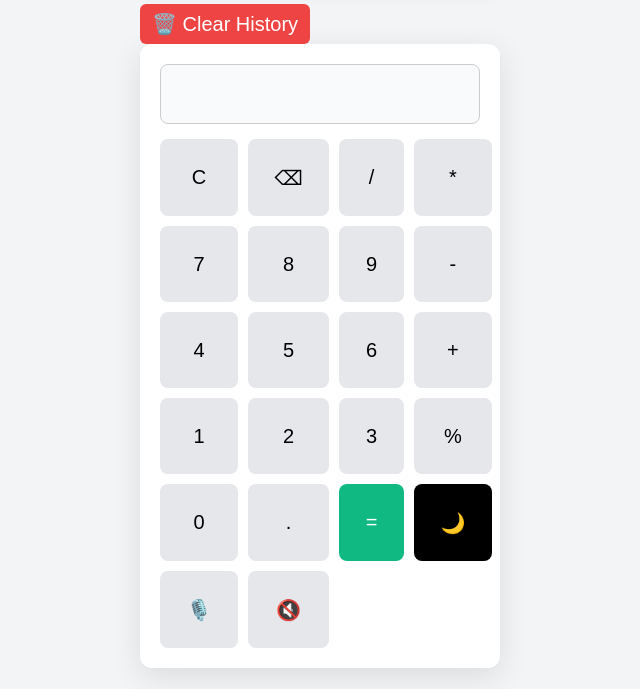
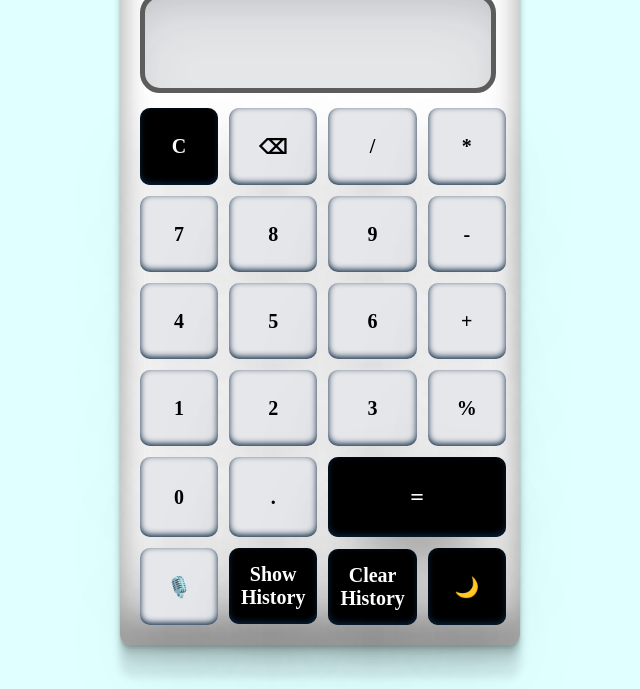
Before and after one commit to Dk5124/dk-calculator, a plain HTML site: page index.html in a window 1280 px wide. Shown: the part 111-800 px from the top of the page, without its empty margins (320-960 px from the left). Drawn offline with Linux system fonts and the light colour scheme.

Commit message:
Add files via upload

```diff
--- a/index.html
+++ b/index.html
@@ -4,30 +4,32 @@
     <meta charset="UTF-8" />
     <meta name="viewport" content="width=device-width, initial-scale=1.0" />
     <title>Calculator</title>
-    <script type="module">
+    <script type="module"></script>
+    <link rel="stylesheet" href="style.css" />
+
+  </head>
+  <body>
+
+
+    <div class="container">
+
+          <div class="history" id="historySection" style="display: none;">
+            <h3>History</h3>
+            <ul id="historyList"></ul>
+          </div>
 
 
 
-  const app = initializeApp(firebaseConfig);
-  const analytics = getAnalytics(app);
-</script>
-
-    <link rel="stylesheet" href="style.css" />
+      <div class="calculator">
+        <div class="display-wrapper">
+  <div class="label">DK CALCULATOR &nbsp;&nbsp;&nbsp;&nbsp;&nbsp;&nbsp;&nbsp;&nbsp;&nbsp;&nbsp;&nbsp;&nbsp;&nbsp;&nbsp;&nbsp;&nbsp;&nbsp;&nbsp;&nbsp;&nbsp;&nbsp;&nbsp;&nbsp;&nbsp;&nbsp;&nbsp;&nbsp;<img src="dklogo.png" alt="logo" width="25" height="25"></div>
+  <input type="text" id="display" disabled />
+</div>
 
 
-  </head>
-  <body>
-    <div class="container">
-        <div class="history">
-  <h3>History</h3>
-  <ul id="historyList"></ul>
-</div>
-<button onclick="clearHistory()" class="clear-history">🗑️ Clear History</button>
-      <div class="calculator">
-        <input type="text" id="display" disabled />
         <div class="buttons">
           <div class="buttons">
-            <button onclick="clearDisplay()">C</button>
+            <button onclick="clearDisplay()" class="C">C</button>
             <button onclick="backspace()">⌫</button>
             <button onclick="appendValue('/')">/</button>
             <button onclick="appendValue('*')">*</button>
@@ -50,12 +52,13 @@
             <button onclick="appendValue('0')">0</button>
             <button onclick="appendValue('.')">.</button>
             <button onclick="calculateResult()" class="equal">=</button>
-            <button onclick="toggleDarkMode()" class="dark-toggle">🌙</button>
+
 
 
             <button onclick="startVoiceInput()">🎙️</button>
-            <button onclick="stopVoiceInput()">🔇</button>
-
+            <button onclick="toggleHistory()" class="toggle-history-btn">Show History</button>
+            <button onclick="clearHistory()" class="clear-history">Clear History</button>
+            <button onclick="toggleDarkMode()" class="dark-toggle">🌙</button>
           </div>
         </div>
       </div>
--- a/script.js
+++ b/script.js
@@ -143,8 +143,11 @@ function startVoiceInput() {
       .replace(/minus/g, "-")
       .replace(/times|into|multiply/g, "*")
       .replace(/divided by|divide/g, "/")
-      .replace(/percent/g, "%")
-      .replace(/point/g, ".");
+      .replace(/percent|percentage/g, "%")
+      .replace(/point/g, ".")
+      .replace(/is equal to/g, "=")
+      .replace(/point/g, ".")
+      .replace(/clear|delete/g, "c");
 
     document.getElementById("display").value = speech;
     calculateResult();
@@ -154,12 +157,7 @@ function startVoiceInput() {
     showNotification("🎤 Voice input failed");
   };
 }
-function stopVoiceInput() {
-  if (recognition) {
-    recognition.abort();
-    showNotification("🔇 Voice input stopped");
-  }
-}
+
 function calculateResult() {
   try {
     let expression = document.getElementById("display").value;
@@ -181,3 +179,12 @@ function speakResult(result) {
   utterance.lang = 'en-US'; // You can change to other languages like 'en-GB', 'fr-FR', etc.
   window.speechSynthesis.speak(utterance);
 }
+function toggleHistory() {
+  const historySection = document.getElementById("historySection");
+  const toggleBtn = document.querySelector(".toggle-history-btn");
+
+  const isVisible = historySection.style.display === "block";
+
+  historySection.style.display = isVisible ? "none" : "block";
+  toggleBtn.textContent = isVisible ? "Show History" : "Close History";
+}
--- a/style.css
+++ b/style.css
@@ -1,21 +1,43 @@
+/* Global Styles */
 * {
   margin: 0;
   padding: 0;
   box-sizing: border-box;
 }
 
+
+
+
+.display-wrapper {
+  display: flex;
+  flex-direction: column;
+  align-items: flex-start;
+  position: relative;
+  width: 100%;
+}
+
+.label {
+  font-family: "Segoe UI", sans-serif;
+  font-size: 20px;
+  color: #000000;
+  margin-left: 15px;
+  margin-bottom: 9px;
+}
+
+
 body {
   font-family: "Segoe UI", sans-serif;
-  background: #f3f4f6;
+  background: lightcyan;
   display: flex;
   justify-content: center;
   align-items: center;
   height: 100vh;
+  color: #333;
 }
 
 .container {
   width: 100%;
-  max-width: 400px;
+  max-width: 440px;
   padding: 20px;
 }
 
@@ -23,52 +45,89 @@ body {
   background: #fff;
   padding: 20px;
   border-radius: 12px;
-  box-shadow: 0 8px 30px rgba(0, 0, 0, 0.1);
+  box-shadow: rgba(0, 0, 0, 0.17) 0px -23px 25px 0px inset, rgba(0, 0, 0, 0.15) 0px -36px 30px 0px inset, rgba(0, 0, 0, 0.1) 0px -79px 40px 0px inset, rgba(0, 0, 0, 0.06) 0px 2px 1px, rgba(0, 0, 0, 0.09) 0px 4px 2px, rgba(0, 0, 0, 0.09) 0px 8px 4px, rgba(0, 0, 0, 0.09) 0px 16px 8px, rgba(0, 0, 0, 0.09) 0px 32px 10px;
 }
 
+/* Display */
 #display {
-  width: 100%;
-  height: 60px;
-  font-size: 24px;
-  padding: 10px;
+  width: 99%;
+  height: 100px;
+  color: black;
+  font-size: 50px;
+  font-family: yata, static;
+  padding: 12px;
   margin-bottom: 15px;
-  border: 1px solid #ccc;
-  border-radius: 8px;
+  border: 5px solid #5c5c5c;
+  border-radius: 20px;
   text-align: right;
-  background-color: #f9fafb;
+  background-color: #e5e7e8;
+  box-shadow: rgba(50, 50, 93, 0.1) 0px 30px 60px -12px inset, rgba(0, 0, 0, 0.1) 0px 18px 36px -18px inset;
 }
 
+/* Buttons */
 .buttons {
   display: grid;
   grid-template-columns: repeat(4, 1fr);
-  gap: 10px;
+  gap: 11px;
 }
 
 button {
   padding: 26.5px;
   font-size: 20px;
+  font-weight: bold;
+  font-family: yata, static;
   background: #e5e7eb;
   border: none;
-    border-radius: 8px;
+    border-radius: 10px;
     grid-template-columns: repeat(4, 1fr);
     cursor: pointer;
     transition: background 0.2s ease;
-    gap: 10px;
+    gap: 100px;
+   box-shadow: rgba(0, 0, 0, 0.25) 0px 50px 100px -20px, rgba(0, 0, 0, 1) 0px 30px 60px -30px, rgba(10, 37, 64, 1) 0px -2px 6px 0px inset;
+
 }
 
 button:hover {
   background: #d1d5db;
+  transform: scale(1.05);
+  box-shadow: rgba(0, 0, 0, 0.25) 0px 50px 100px -20px, rgba(0, 0, 0, 1) 0px 30px 60px -30px, rgba(10, 37, 64, 1) 0px -2px 6px 0px inset;
 }
 
+button:active {
+  transform: scale(0.95);
+}
+
+/* Special Button Styles */
 .equal {
-  background-color: #10b981;
+  grid-column: span 2;
+  font-size: x-large;
+  background-color: #000000;
   color: white;
 }
 
 .equal:hover {
-  background-color: #059669;
+  background-color: whitesmoke;
+  color: black;
+}
+.C {
+  background-color: #000000;
+  color: white;
 }
 
+.C:hover {
+  background-color: whitesmoke;
+  color: black;
+}
+button.dark-toggle {
+  background-color: #000000;
+  color: #f9fafb;
+}
+
+button.dark-toggle:hover {
+  background-color: #ffffff;
+}
+
+/* Dark Mode Styles */
 body.dark {
   background-color: #1f2937;
   color: #f9fafb;
@@ -88,22 +147,17 @@ body.dark #display {
 body.dark button {
   background-color: #374151;
   color: #f1f5f9;
+
 }
 
 body.dark button:hover {
   background-color: #4b5563;
 }
 
-button.dark-toggle {
-  background-color: #000000;
-  color: rgb(0, 0, 0);
-}
-
-button.dark-toggle:hover {
-  background-color: #000000;
-}
+/* History Styles */
 .history {
   margin-top: 20px;
+  margin-bottom: 20px;
   background: #f1f5f9;
   padding: 15px;
   border-radius: 8px;
@@ -122,6 +176,7 @@ button.dark-toggle:hover {
   padding: 0;
   font-size: 16px;
   color: #1f2937;
+  line-height: 1.6;
 }
 
 body.dark .history {
@@ -132,22 +187,23 @@ body.dark .history {
 body.dark .history ul {
   color: #f9fafb;
 }
+
 .clear-history {
-  margin-top: 10px;
-  background-color: #ef4444;
+  margin-top: 1px;
+  background-color: #000000;
   color: white;
   padding: 8px 12px;
   border: none;
-  border-radius: 6px;
+  border-radius: 10px;
   cursor: pointer;
+  transition: background-color 0.3s;
 }
 
 .clear-history:hover {
   background-color: #dc2626;
 }
-button:active {
-  transform: scale(0.95);
-}
+
+/* Voice Input & Stop Button */
 button.voice-button {
   background-color: #3b82f6;
   color: white;
@@ -156,17 +212,19 @@ button.voice-button {
 button.voice-button:hover {
   background-color: #2563eb;
 }
-button.voice-button:active {
-  transform: scale(0.95);
-}
-button.stop-voice-button {
-  background-color: #ef4444;
+
+
+.toggle-history-btn {
+  background-color: #000000;
   color: white;
+  padding: 5px 12px;
+  border: none;
+  border-radius: 10px;
+  cursor: pointer;
+  margin-bottom: 1px;
 }
 
-button.stop-voice-button:hover {
-  background-color: #dc2626;
+.toggle-history-btn:hover {
+  background-color: whitesmoke;
+  color: black;
 }
-button.stop-voice-button:active {
-  transform: scale(0.95);
-}
```
Also changed, not shown: dklogo.png (added), 1 other file.
